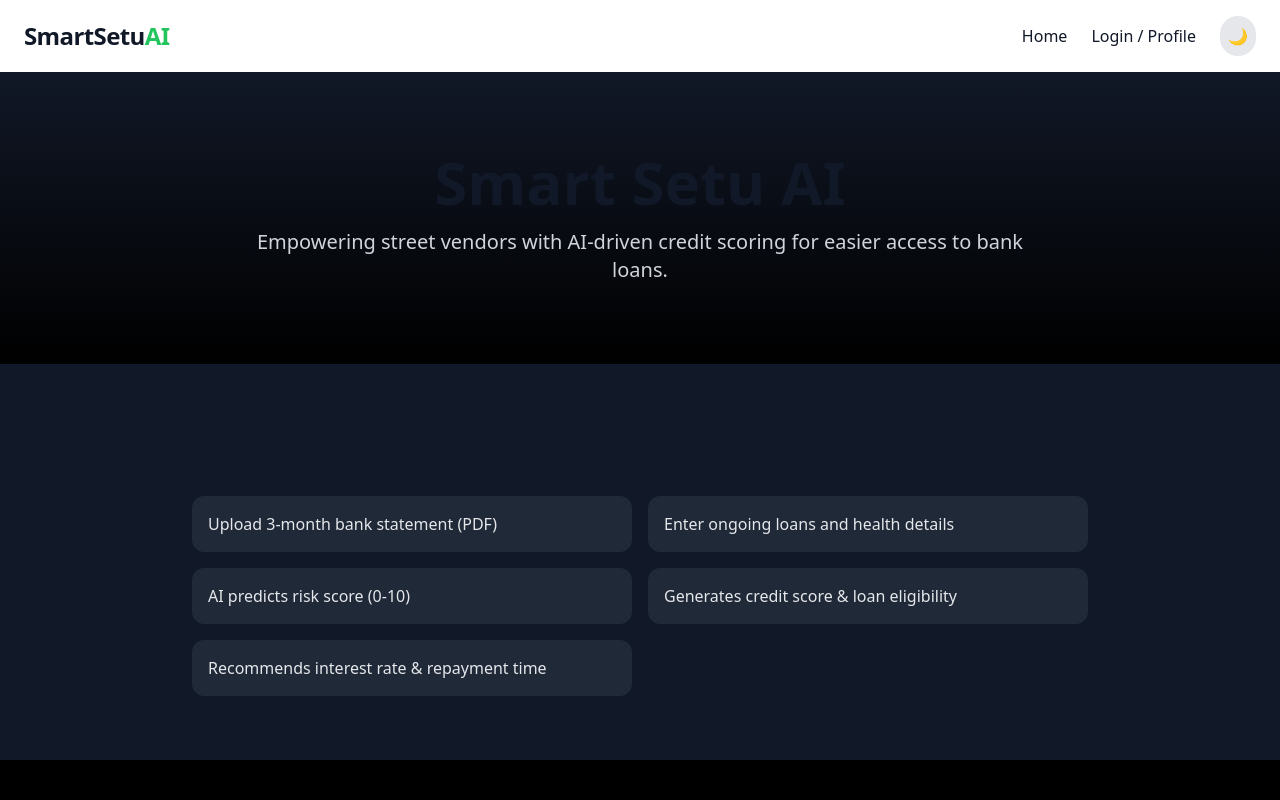
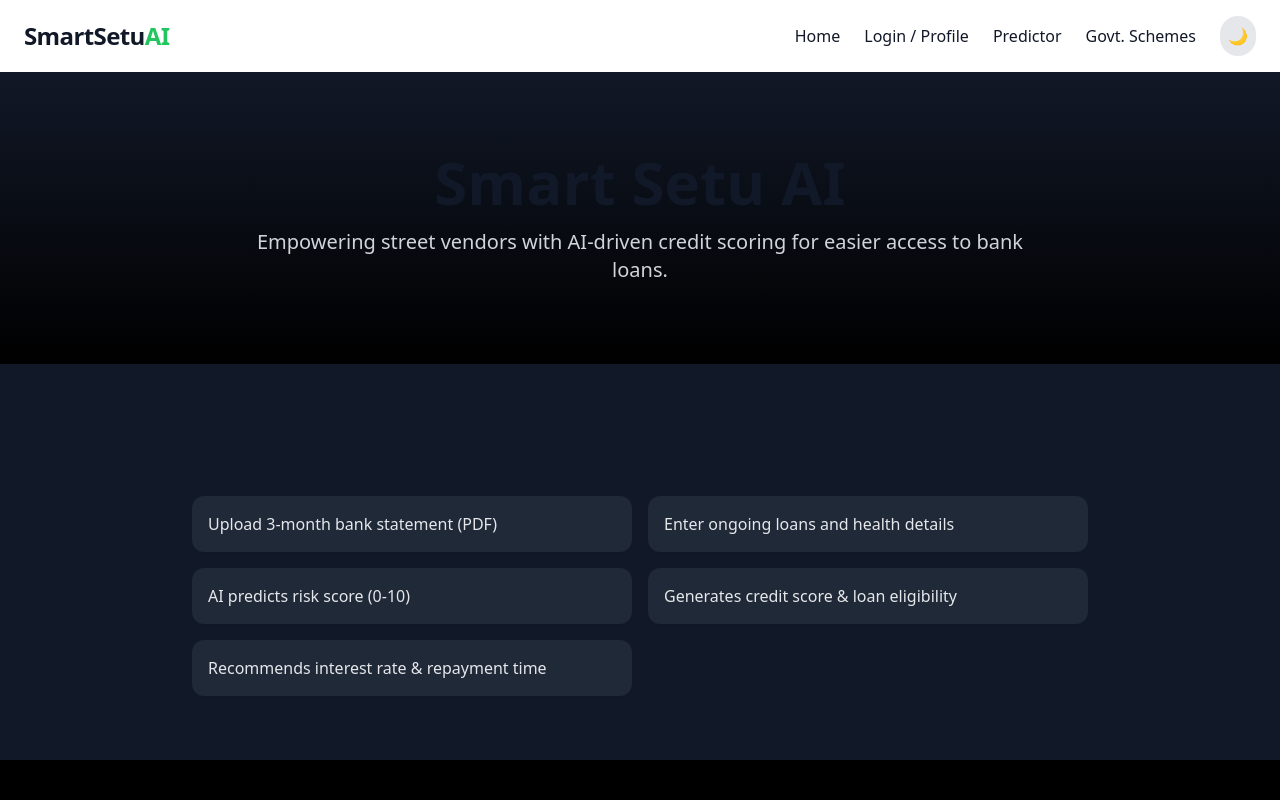
Before and after one commit to mrashis06/smart-setu-ai, a React (Create React App) app in the folder frontend/: page / in a window 1280 px wide. Shown: the top 800 px of the page. Built offline with nearby package versions, Linux system fonts and the light colour scheme.

Commit message:
Update Navbar.jsx

```diff
--- a/frontend/src/components/Navbar.jsx
+++ b/frontend/src/components/Navbar.jsx
@@ -27,6 +27,8 @@ const Navbar = () => {
       <div className="flex items-center space-x-6">
         <a href="#" className="hover:text-green-500 transition-colors">Home</a>
         <a href="#" className="hover:text-green-500 transition-colors">Login / Profile</a>
+        <a href="#" className="hover:text-green-500 transition-colors">Predictor</a>
+        <a href="#" className="hover:text-green-500 transition-colors">Govt. Schemes</a>
 
         {/* Dark Mode Toggle */}
         <button
```
